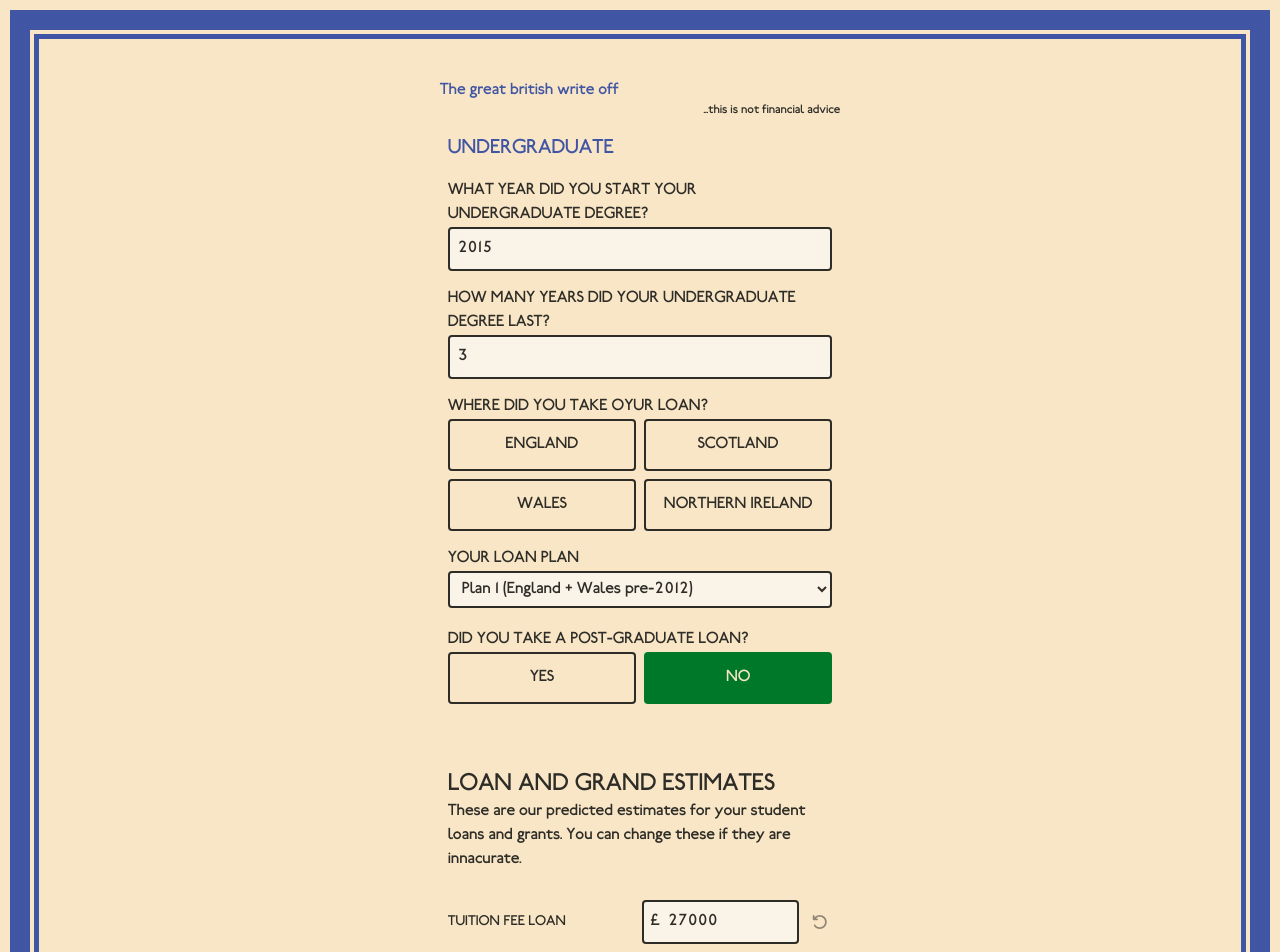
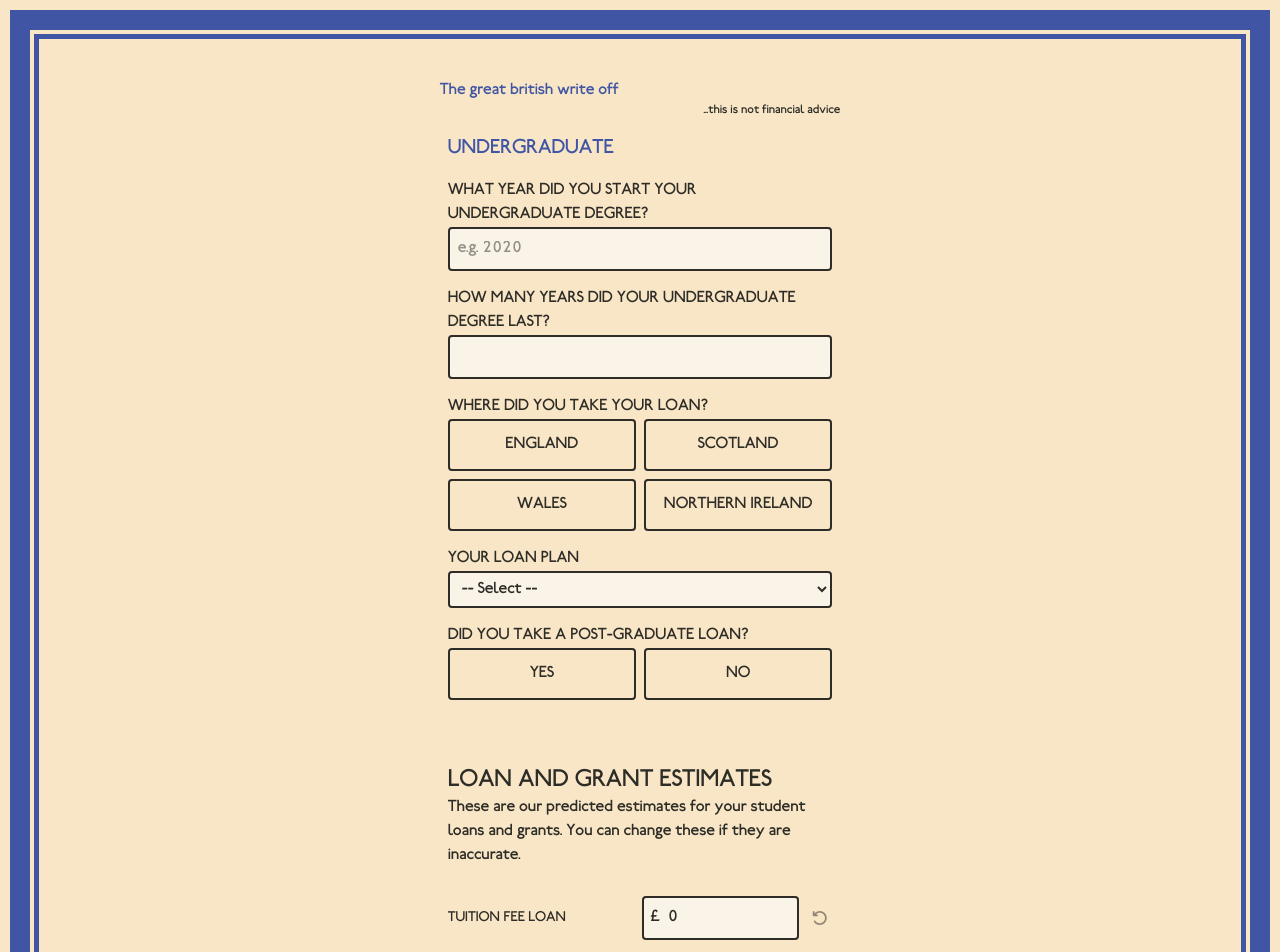
Before and after one commit to dspray95/will-i-pay-back-my-student-loan, a React (Vite) app: page / in a window 1280 px wide. Shown: the top 952 px of the page. Built offline with nearby package versions, Linux system fonts and the light colour scheme.

Commit message:
Bun migration, Zod migration for form parsing/validation,  slight form refactor'

```diff
--- a/src/sections/LoanDetailsSection/components/LoanForm/LoanForm.tsx
+++ b/src/sections/LoanDetailsSection/components/LoanForm/LoanForm.tsx
@@ -1,10 +1,9 @@
-// LoanForm.tsx
 import { Formik, Form, Field, useFormikContext } from "formik";
 import React from "react";
 import { FontAwesomeIcon } from "@fortawesome/react-fontawesome";
 import { faArrowRight } from "@fortawesome/free-solid-svg-icons";
 import { getYear } from "date-fns";
-import type { LoanFormValues } from "../../../../shared/types";
+
 import { useLoanFormLogic } from "./hooks/useLoanFormLogic";
 import { FormField } from "./components/FormField";
 import { RadioButtonGroup } from "./components/RadioButtonGroup";
@@ -15,6 +14,11 @@ import { Button } from "../../../../shared/components/Button";
 import { useLoanCalculatorStore } from "../../../../stores/loanCalculatorStore";
 import { STAGES } from "../../../../shared/constants/stages";
 import { COUNTRY_OPTIONS, FIELD_CLASS, POSTGRAD_OPTIONS } from "./consts";
+import {
+  LoanFormSchema,
+  ValidatedLoanFormSchema,
+  type LoanFormValues,
+} from "../../../../shared/schemas/LoanFormSchema";
 
 const LoanFormContent: React.FC = () => {
   const { values, isSubmitting } = useFormikContext<LoanFormValues>();
@@ -22,6 +26,7 @@ const LoanFormContent: React.FC = () => {
     showPostgradSection,
     defaultValues,
     resetFieldToDefault,
+    isFieldEdited,
     handleFieldChange,
   } = useLoanFormLogic();
 
@@ -62,7 +67,7 @@ const LoanFormContent: React.FC = () => {
         />
       </FormField>
 
-      <FormField label="WHERE DID YOU TAKE OYUR LOAN?" name="country">
+      <FormField label="WHERE DID YOU TAKE YOUR LOAN?" name="country">
         <RadioButtonGroup
           name="country"
           options={COUNTRY_OPTIONS}
@@ -71,7 +76,7 @@ const LoanFormContent: React.FC = () => {
         />
       </FormField>
 
-      <FormField label="YOUR LOAN PLAN">
+      <FormField label="YOUR LOAN PLAN" name="loanPlan">
         <Field className={FIELD_CLASS} as="select" name="loanPlan">
           <option value="">-- Select --</option>
           {Object.entries(LOAN_PLANS).map(([key, plan]) => (
@@ -82,16 +87,13 @@ const LoanFormContent: React.FC = () => {
         </Field>
       </FormField>
 
-      <div>
-        <span className="w-full flex pt-1">
-          DID YOU TAKE A POST-GRADUATE LOAN?
-        </span>
+      <FormField label="DID YOU TAKE A POST-GRADUATE LOAN?" name="postgrad">
         <RadioButtonGroup
           name="postgrad"
           options={POSTGRAD_OPTIONS}
           selectedValue={values.postgrad}
         />
-      </div>
+      </FormField>
       <MastersSection isVisible={showPostgradSection} />
 
       <LoanEstimatesSection
@@ -99,8 +101,9 @@ const LoanFormContent: React.FC = () => {
         defaultValues={defaultValues}
         totalLoan={totalLoan}
         totalGrant={totalGrant}
+        onReset={resetFieldToDefault}
         onFieldChange={handleFieldChange}
-        onReset={resetFieldToDefault}
+        isFieldEdited={isFieldEdited}
       />
 
       <Button type="submit" disabled={isSubmitting}>
@@ -111,33 +114,48 @@ const LoanFormContent: React.FC = () => {
 };
 
 export const LoanForm: React.FC = () => {
-  const { setLoanFormValues, calculatePrincipalAtGraduation, setStage } =
-    useLoanCalculatorStore();
+  const {
+    setLoanFormValues,
+    calculatePrincipalAtGraduation,
+    setStage,
+    setTotalUndergradLoan,
+    setTotalMastersLoan,
+    setTotalMaintenanceLoan,
+  } = useLoanCalculatorStore();
 
   return (
     <Formik
       initialValues={{
-        courseStartYear: 2015,
-        courseLength: 3,
+        courseStartYear: undefined,
+        courseLength: undefined,
         country: "",
-        loanPlan: LOAN_PLANS.plan1.id,
+        loanPlan: undefined,
         tutionFeeLoan: 0,
         mastersTutionFeeLoan: 0,
         maintenanceLoan: 0,
         maintenanceGrant: 0,
-        postgrad: "no",
-        mastersLength: 1,
-        mastersStartYear: 2018,
+        postgrad: undefined,
+        mastersLength: undefined,
+        mastersStartYear: undefined,
       }}
       validate={(values) => {
-        const errors: any = {};
-        if (!values.courseStartYear) errors.courseStartYear = "Required";
-        if (!values.country) errors.country = "Required";
-        return errors;
+        const result = ValidatedLoanFormSchema.safeParse(values);
+
+        if (!result.success) {
+          const errors: Record<string, string> = {};
+          result.error.issues.forEach((issue) => {
+            if (issue.path.length > 0) {
+              errors[issue.path[0] as string] = issue.message;
+            }
+          });
+          return errors;
+        }
+
+        return {};
       }}
       onSubmit={async (values, { setSubmitting, validateForm, setTouched }) => {
+        // Error handling
         const errors = await validateForm(values);
-
         if (Object.keys(errors).length > 0) {
           const touchedFields: Record<string, boolean> = {};
           Object.keys(errors).forEach((key) => {
@@ -148,8 +166,26 @@ export const LoanForm: React.FC = () => {
           return;
         }
 
-        setLoanFormValues(values);
-        calculatePrincipalAtGraduation(values);
+        // Parse form values
+        const result = LoanFormSchema.safeParse(values);
+        if (!result.success) {
+          setSubmitting(false);
+          return;
+        }
+        const parsedValues = result.data;
+
+        // Calculate and update store totals
+        const totalLoan =
+          (parsedValues.tutionFeeLoan || 0) +
+          (parsedValues.maintenanceLoan || 0) +
+          (parsedValues.mastersTutionFeeLoan || 0);
+
+        setTotalMaintenanceLoan(values.maintenanceLoan || 0);
+        setTotalMastersLoan(values.mastersTutionFeeLoan || 0);
+        setTotalUndergradLoan(totalLoan);
+
+        setLoanFormValues(parsedValues);
+        calculatePrincipalAtGraduation(parsedValues);
         setStage(STAGES.incomeProjection);
         setSubmitting(false);
       }}
--- a/src/sections/LoanDetailsSection/components/LoanForm/components/LoanEstimateSection.tsx
+++ b/src/sections/LoanDetailsSection/components/LoanForm/components/LoanEstimateSection.tsx
@@ -10,8 +10,9 @@ interface LoanEstimatesSectionProps {
   } | null;
   totalLoan: number;
   totalGrant: number;
+  onReset: (fieldName: string) => void;
   onFieldChange: (fieldName: string) => void;
-  onReset: (fieldName: string) => void;
+  isFieldEdited: (fieldName: string) => boolean;
 }
 
 export const LoanEstimatesSection: React.FC<LoanEstimatesSectionProps> = ({
@@ -19,56 +20,57 @@ export const LoanEstimatesSection: React.FC<LoanEstimatesSectionProps> = ({
   defaultValues,
   totalLoan,
   totalGrant,
+  onReset,
   onFieldChange,
-  onReset,
+  isFieldEdited,
 }) => {
   return (
     <div className="flex flex-col gap-3 pt-8">
       <div className="flex flex-col mb-4">
-        <span className="text-2xl">LOAN AND GRAND ESTIMATES</span>
+        <span className="text-2xl">LOAN AND GRANT ESTIMATES</span>
         <span>
           These are our predicted estimates for your student loans and grants.
-          You can change these if they are innacurate.
+          You can change these if they are inaccurate.
         </span>
       </div>
-      <div onChange={() => onFieldChange("tutionFeeLoan")}>
+
       <NumericField
         name="tutionFeeLoan"
         label="TUITION FEE LOAN"
         defaultValue={defaultValues?.tutionFeeLoan || 0}
         onReset={onReset}
+        onChange={onFieldChange}
+        isEdited={isFieldEdited("tutionFeeLoan")}
       />
-      </div>
 
       {showPostgradSection && (
-        <div onChange={() => onFieldChange("mastersTutionFeeLoan")}>
         <NumericField
           name="mastersTutionFeeLoan"
-            label="POSTGRADUATE TUATION FEE LOAN"
-            isHidden={!showPostgradSection}
+          label="POSTGRADUATE TUITION FEE LOAN"
           defaultValue={defaultValues?.mastersTutionFeeLoan || 0}
           onReset={onReset}
+          onChange={onFieldChange}
+          isEdited={isFieldEdited("mastersTutionFeeLoan")}
         />
-        </div>
       )}
 
-      <div onChange={() => onFieldChange("maintenanceLoan")}>
       <NumericField
         name="maintenanceLoan"
         label="MAINTENANCE LOAN"
         defaultValue={defaultValues?.maintenanceLoan || 0}
         onReset={onReset}
+        onChange={onFieldChange}
+        isEdited={isFieldEdited("maintenanceLoan")}
       />
-      </div>
 
-      <div onChange={() => onFieldChange("maintenanceGrant")}>
       <NumericField
         name="maintenanceGrant"
         label="MAINTENANCE GRANT"
         defaultValue={defaultValues?.maintenanceGrant || 0}
         onReset={onReset}
+        onChange={onFieldChange}
+        isEdited={isFieldEdited("maintenanceGrant")}
       />
-      </div>
 
       <div className="font-semi-bold grid grid-cols-2 gap-1 pt-4 border-t border-northern-not-black/20">
         <label className="font-bold">TOTAL LOAN</label>
--- a/src/sections/LoanDetailsSection/components/LoanForm/components/NumericField.tsx
+++ b/src/sections/LoanDetailsSection/components/LoanForm/components/NumericField.tsx
@@ -1,9 +1,9 @@
 import { Field, useFormikContext } from "formik";
-import type { LoanFormValues } from "../../../../../shared/types";
 import clsx from "clsx";
 import { FontAwesomeIcon } from "@fortawesome/react-fontawesome";
 import { faUndo } from "@fortawesome/free-solid-svg-icons";
 import { FIELD_CLASS } from "../consts";
+import type { LoanFormValues } from "../../../../../shared/schemas/LoanFormSchema";
 
 export const NumericField: React.FC<{
   name: string;
@@ -11,10 +11,21 @@ export const NumericField: React.FC<{
   isHidden?: boolean;
   defaultValue: number;
   onReset: (fieldName: string) => void;
-}> = ({ name, label, isHidden = false, defaultValue, onReset }) => {
+  onChange: (fieldName: string) => void;
+  isEdited: boolean;
+}> = ({
+  name,
+  label,
+  isHidden = false,
+  defaultValue,
+  onReset,
+  onChange,
+  isEdited,
+}) => {
   const { values } = useFormikContext<LoanFormValues>();
   const currentValue = (values as any)[name] || 0;
   const hasChanged = currentValue !== defaultValue;
+  const showUndoButton = hasChanged && isEdited;
 
   const handleNumberKeyDown = (e: React.KeyboardEvent<HTMLInputElement>) => {
     if (
@@ -39,7 +50,7 @@ export const NumericField: React.FC<{
     }
   };
 
-  if (isHidden) return <></>;
+  if (isHidden) return null;
 
   return (
     <div className="grid grid-cols-2 gap-1 items-center">
@@ -54,6 +65,20 @@ export const NumericField: React.FC<{
             type="number"
             name={name}
             onKeyDown={handleNumberKeyDown}
+            onChange={(e: React.ChangeEvent<HTMLInputElement>) => {
+              onChange(name);
+              // Let Formik handle the actual value update
+              setTimeout(() => {
+                const formikField = document.querySelector(
+                  `input[name="${name}"]`
+                );
+                if (formikField) {
+                  formikField.dispatchEvent(
+                    new Event("input", { bubbles: true })
+                  );
+                }
+              }, 0);
+            }}
           />
         </div>
         <button
@@ -63,12 +88,12 @@ export const NumericField: React.FC<{
             "transition-colors p-1 w-8 h-8 flex items-center justify-center",
             {
               "text-central-red hover:text-central-red-1 hover:cursor-pointer":
-                hasChanged,
-              "text-northern-not-black opacity-50": !hasChanged,
+                showUndoButton,
+              "text-northern-not-black opacity-50": !showUndoButton,
             }
           )}
           title="Reset to estimate"
-          disabled={!hasChanged}
+          disabled={!showUndoButton}
         >
           <FontAwesomeIcon icon={faUndo} size="sm" />
         </button>
--- a/src/sections/LoanDetailsSection/components/LoanForm/hooks/useLoanFormLogic.ts
+++ b/src/sections/LoanDetailsSection/components/LoanForm/hooks/useLoanFormLogic.ts
@@ -1,39 +1,43 @@
-import { useEffect, useState, useMemo } from "react";
+import { useState, useMemo, useCallback, useEffect } from "react";
 import { useFormikContext } from "formik";
-import type { LoanFormValues } from "../../../../../shared/types";
-import { useLoanCalculatorStore } from "../../../../../stores/loanCalculatorStore";
 import { getFeesForYear } from "../../../../../domain/loan/fees";
 import { getLoanPlan } from "../../../../../domain/loan/plans";
-
+import type { LoanFormValues } from "../../../../../shared/schemas/LoanFormSchema";
 export const useLoanFormLogic = () => {
   const { values, setFieldValue } = useFormikContext<LoanFormValues>();
-  const [showPostgradSection, setShowPostgradSection] = useState(false);
   const [manuallyEdited, setManuallyEdited] = useState<Set<string>>(new Set());
 
-  const {
-    setTotalUndergradLoan,
-    setTotalMastersLoan,
-    setTotalMaintenanceLoan,
-  } = useLoanCalculatorStore();
-
   const defaultValues = useMemo(() => {
-    if (!values.courseStartYear) return null;
+    if (
+      !values.courseStartYear ||
+      values.courseLength === undefined ||
+      !values.loanPlan ||
+      !values.country
+    ) {
+      return null;
+    }
 
     const fees = getFeesForYear(values.courseStartYear);
-    const mastersFees =
-      values.postgrad === "yes"
-        ? getFeesForYear(values.mastersStartYear)
-        : undefined;
+    if (!fees) return null;
 
-    if (!fees) return null;
+    let mastersTutionFeeLoan = 0;
+    if (
+      values.postgrad === "yes" &&
+      values.mastersStartYear !== undefined &&
+      values.mastersLength !== undefined
+    ) {
+      const mastersFees = getFeesForYear(values.mastersStartYear);
+      if (mastersFees) {
+        mastersTutionFeeLoan =
+          mastersFees.postGraduateLoan * values.mastersLength;
+      }
+    }
 
     return {
       tutionFeeLoan: fees.tuition * values.courseLength,
       maintenanceLoan: fees.maintenanceLoan * values.courseLength,
       maintenanceGrant: fees.maintenanceGrant * values.courseLength,
-      mastersTutionFeeLoan: mastersFees
-        ? mastersFees.postGraduateLoan * values.mastersLength
-        : 0,
+      mastersTutionFeeLoan,
     };
   }, [
     values.courseStartYear,
@@ -41,28 +45,29 @@ export const useLoanFormLogic = () => {
     values.postgrad,
     values.mastersStartYear,
     values.mastersLength,
+    values.loanPlan,
+    values.country,
   ]);
 
-  // Update store totals
+  // Auto-populate fields whenever defaultValues changes (unless manually edited)
   useEffect(() => {
-    const total =
-      (values.tutionFeeLoan || 0) +
-      (values.maintenanceLoan || 0) +
-      (values.mastersTutionFeeLoan || 0);
+    if (!defaultValues) return;
 
-    setTotalMaintenanceLoan(values.maintenanceLoan || 0);
-    setTotalMastersLoan(values.mastersTutionFeeLoan || 0);
-    setTotalUndergradLoan(total);
-  }, [
-    values.tutionFeeLoan,
-    values.maintenanceLoan,
-    values.mastersTutionFeeLoan,
-    setTotalMaintenanceLoan,
-    setTotalMastersLoan,
-    setTotalUndergradLoan,
-  ]);
+    if (!manuallyEdited.has("tutionFeeLoan")) {
+      setFieldValue("tutionFeeLoan", defaultValues.tutionFeeLoan);
+    }
+    if (!manuallyEdited.has("maintenanceLoan")) {
+      setFieldValue("maintenanceLoan", defaultValues.maintenanceLoan);
+    }
+    if (!manuallyEdited.has("maintenanceGrant")) {
+      setFieldValue("maintenanceGrant", defaultValues.maintenanceGrant);
+    }
+    if (!manuallyEdited.has("mastersTutionFeeLoan")) {
+      setFieldValue("mastersTutionFeeLoan", defaultValues.mastersTutionFeeLoan);
+    }
+  }, [defaultValues, manuallyEdited, setFieldValue]);
 
-  // Auto-select loan plan
+  // Auto-select loan plan when dependencies change
   useEffect(() => {
     if (values.courseStartYear && values.country) {
       const suggestedPlan = getLoanPlan(values.courseStartYear, values.country);
@@ -72,29 +77,10 @@ export const useLoanFormLogic = () => {
     }
   }, [values.courseStartYear, values.country, setFieldValue]);
 
-  // Update default values
-  useEffect(() => {
-    if (defaultValues) {
-      if (!manuallyEdited.has("tutionFeeLoan"))
-        setFieldValue("tutionFeeLoan", defaultValues.tutionFeeLoan);
-      if (!manuallyEdited.has("maintenanceLoan"))
-        setFieldValue("maintenanceLoan", defaultValues.maintenanceLoan);
-      if (!manuallyEdited.has("maintenanceGrant"))
-        setFieldValue("maintenanceGrant", defaultValues.maintenanceGrant);
-      if (!manuallyEdited.has("mastersTutionFeeLoan"))
-        setFieldValue(
-          "mastersTutionFeeLoan",
-          defaultValues.mastersTutionFeeLoan
-        );
-    }
-  }, [defaultValues, manuallyEdited, setFieldValue]);
+  const showPostgradSection = values.postgrad === "yes";
 
-  // Toggle masters section
-  useEffect(() => {
-    setShowPostgradSection(values.postgrad === "yes");
-  }, [values.postgrad]);
-
-  const resetFieldToDefault = (fieldName: string) => {
+  const resetFieldToDefault = useCallback(
+    (fieldName: string) => {
       if (defaultValues) {
         setFieldValue(fieldName, (defaultValues as any)[fieldName]);
         setManuallyEdited((prev) => {
@@ -103,16 +89,26 @@ export const useLoanFormLogic = () => {
           return newSet;
         });
       }
-  };
+    },
+    [defaultValues, setFieldValue]
+  );
 
-  const handleFieldChange = (fieldName: string) => {
+  const handleFieldChange = useCallback((fieldName: string) => {
     setManuallyEdited((prev) => new Set(prev).add(fieldName));
-  };
+  }, []);
+
+  const isFieldEdited = useCallback(
+    (fieldName: string) => {
+      return manuallyEdited.has(fieldName);
+    },
+    [manuallyEdited]
+  );
 
   return {
     showPostgradSection,
     defaultValues,
     resetFieldToDefault,
     handleFieldChange,
+    isFieldEdited,
   };
 };
--- /dev/null
+++ b/src/shared/schemas/LoanFormSchema.ts
@@ -0,0 +1,63 @@
+import { z } from "zod";
+
+export const LoanFormSchema = z.object({
+  courseStartYear: z.number().optional(),
+  courseLength: z.number().optional(),
+  country: z.string(),
+  loanPlan: z
+    .enum(["plan1", "plan1NI", "plan2", "plan4", "plan5", "postgrad"])
+    .optional(),
+  tutionFeeLoan: z.number(),
+  mastersTutionFeeLoan: z.number(),
+  maintenanceLoan: z.number(),
+  maintenanceGrant: z.number(),
+  postgrad: z.string().optional(),
+  mastersStartYear: z.number().optional(),
+  mastersLength: z.number().optional(),
+});
+
+export type LoanFormInput = z.infer<typeof LoanFormSchema>;
+
+export const ValidatedLoanFormSchema = z
+  .object({
+    courseStartYear: z.number({ error: "Please enter a valid year" }),
+    courseLength: z.number({ error: "Please enter a valid course length" }),
+    country: z.string().min(1, "Country is required"),
+    loanPlan: z.enum(
+      ["plan1", "plan1NI", "plan2", "plan4", "plan5", "postgrad"],
+      { error: "Please select a loan plan" }
+    ),
+    tutionFeeLoan: z.number(),
+    mastersTutionFeeLoan: z.number(),
+    maintenanceLoan: z.number(),
+    maintenanceGrant: z.number(),
+    postgrad: z.string().min(1, "Please select yes or no"),
+    mastersStartYear: z.number().optional(),
+    mastersLength: z.number().optional(),
+  })
+  .refine(
+    (data) => {
+      if (data.postgrad === "yes") {
+        return typeof data.mastersStartYear === "number";
+      }
+      return true;
+    },
+    {
+      message: "Masters start year is required",
+      path: ["mastersStartYear"],
+    }
+  )
+  .refine(
+    (data) => {
+      if (data.postgrad === "yes") {
+        return typeof data.mastersLength === "number";
+      }
+      return true;
+    },
+    {
+      message: "Masters length is required",
+      path: ["mastersLength"],
+    }
+  );
+
+export type LoanFormValues = z.infer<typeof ValidatedLoanFormSchema>;
--- a/src/shared/types.ts
+++ b/src/shared/types.ts
@@ -1,4 +1,6 @@
+import type z from "zod";
 import type { STAGES } from "./constants/stages";
+import type { LoanFormSchema } from "./schemas/LoanFormSchema";
 
 export type RepaymentBreakdown = Array<{
   year: number;
@@ -15,26 +17,6 @@ export type RepaymentPlan = {
   yearByYearBreakdown: RepaymentBreakdown;
 };
 
-export type LoanFormValues = {
-  courseStartYear: number;
-  courseLength: number;
-  country: string;
-  loanPlan: LoanPlan;
-  tutionFeeLoan: number;
-  mastersTutionFeeLoan: number;
-  maintenanceLoan: number;
-  maintenanceGrant: number;
-  postgrad: string;
-  mastersStartYear: number;
-  mastersLength: number;
-};
-
-export type LoanPlan =
-  | "plan1"
-  | "plan1NI"
-  | "plan2"
-  | "plan4"
-  | "plan5"
-  | "postgrad";
+export type LoanPlan = z.infer<typeof LoanFormSchema>["loanPlan"] & {};
 
 export type Stage = (typeof STAGES)[keyof typeof STAGES];
```
Also changed, not shown: package.json (+5 -4 lines), 2 other files (tests, documents, lock files or other folders). Lines whose indentation alone changed are shown as unchanged.
